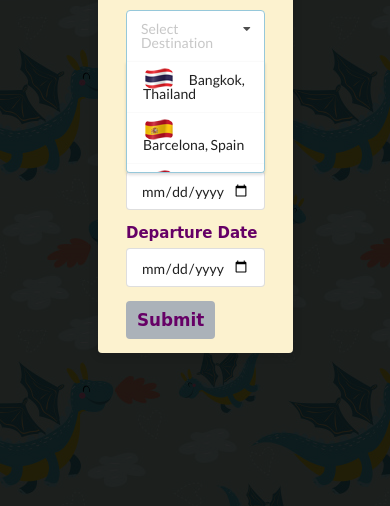
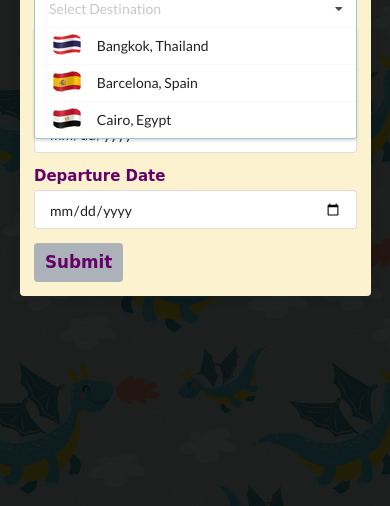
Before and after one commit to girmaD/Trip-Planner, a plain HTML site: page index.html in a window 390 px wide. Shown: the part 338-844 px from the top of the page. Drawn offline with nearby package versions, Linux system fonts and the light colour scheme; a web font is replaced by a local one.

Commit message:
Fixed display of modal on small screens

```diff
--- a/css/style.css
+++ b/css/style.css
@@ -53,6 +53,18 @@ body {
   margin: 0 auto;
   width: 50%;
   background-color: #fcf2cf;
+}
+
+@media screen and (max-width: 992px) {
+  #main-section {
+    width: 60%;
+  }
+}
+
+@media screen and (max-width: 500px) {
+  #main-section {
+    width: 90%;
+  }
 }
 
 #submit-button {
--- a/index.html
+++ b/index.html
@@ -27,7 +27,6 @@
   <div id="planBody" class="ui container">
     <div id="main-section" class="ui centered raised segment modal" style="margin-top: 30px">
       <h2 class="mainSectionHeader">My Itinerary</h2>
-      <div class="ui container">
         <form class="ui equal width form">
           <h3 class="questionFont">Where are you going?</h3>
           <div id="cityPick" class="ui fluid selection dropdown">
@@ -115,7 +114,6 @@
           </button>
         </form>
       </div>
-    </div>
   </div>
   <div class="ui container" style="margin: 30px 0px;">
     <footer class="ui center aligned centered raised segment" style="background-color: #fcf2cf">A collaboration between
```
